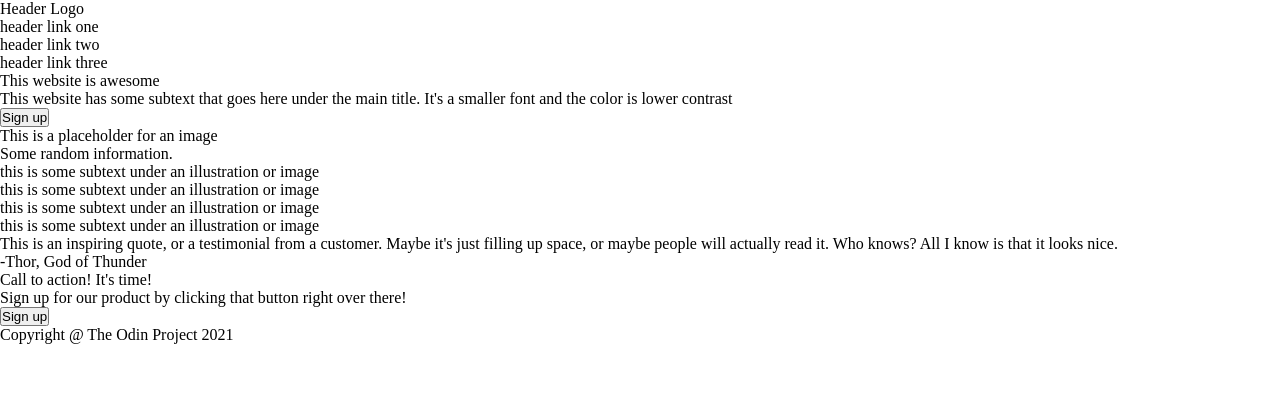
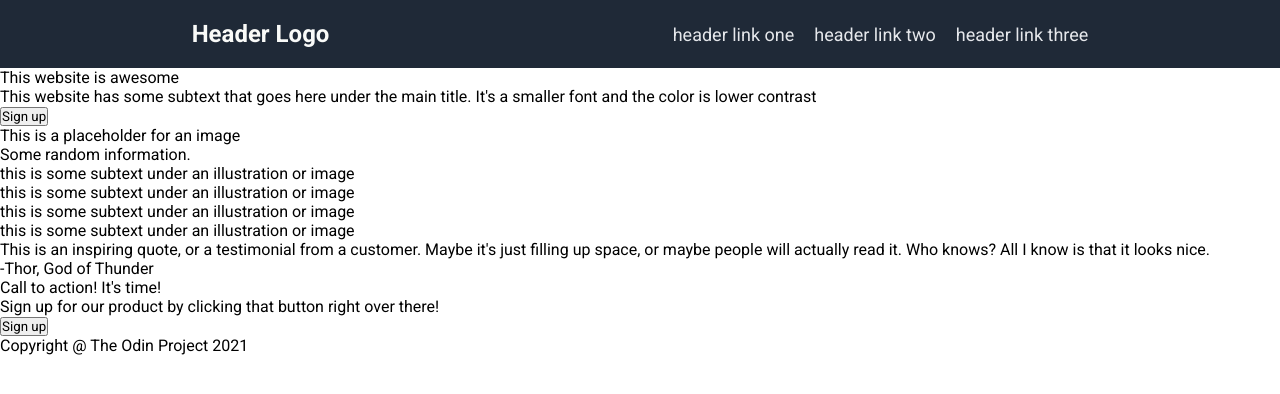
Before and after one commit to cheuyin/odin-landing-page, a plain HTML site: page index.html in a window 1280 px wide. Drawn offline with Linux system fonts and the light colour scheme.

Commit message:
Complete header CSS

```diff
--- a/index.html
+++ b/index.html
@@ -12,16 +12,16 @@
         </div>
         <div class="nav-links">
             <ul>
-                <li>header link one</li>
-                <li>header link two</li>
-                <li>header link three</li>
+                <li><a href="#" target="_blank">header link one</a></li>
+                <li><a href="#" target="_blank">header link two</a></li>
+                <li><a href="#" target="_blank">header link three</a></li>
             </ul>
         </div>
     </div>
     <div class="section-1">
         <div class="container">
             <div class="text">
-                <div class="header">This website is awesome</div>
+                <div class="section-1-header">This website is awesome</div>
                 <div class="text">This website has some subtext that goes here under the main title. It's a smaller font and the color is lower contrast</div>
                 <div class="button">
                     <button>Sign up</button>
@@ -35,7 +35,7 @@
         </div>
     </div>
     <div class="section-2">
-        <div class="header">
+        <div class="section-2-header">
             Some random information.
         </div>
         <div class="boxes">
@@ -66,7 +66,7 @@
     <div class="section-4">
         <div class="container">
             <div class="text">
-                <div class="header">Call to action! It's time!</div>
+                <div class="section-4-header">Call to action! It's time!</div>
                 <div class="subtext">Sign up for our product by clicking that button right over there!</div>
             </div>
             <div class="button">
--- a/styles.css
+++ b/styles.css
@@ -1,9 +1,39 @@
+/* IMPORTS */
+@import url('https://fonts.googleapis.com/css2?family=Roboto:ital,wght@0,400;0,700;0,900;1,300&display=swap');
+
 /* UNIVERSAL */
 * {
     box-sizing: border-box;
     margin: 0;
     padding: 0;
+    font-family: "Roboto", sans-serif;
+    text-decoration: none;
+    list-style: none;
 }
 
+a, a:hover, a:visited, a:active {
+    color: inherit;
+    text-decoration: none;
+}
 
 /* HEADER */
+.header {
+    background-color: #1F2937;
+    display: flex;
+    padding: 20px;
+    align-items: center;
+    justify-content: space-around;
+}
+
+.header .logo {
+    font-size: 24px;
+    color: #F9FAF8;
+    font-weight: bold;
+}
+
+.header .nav-links ul {
+    color: #E5E7EB;
+    font-size: 18px;
+    display: flex;
+    gap: 20px;
+}
```
